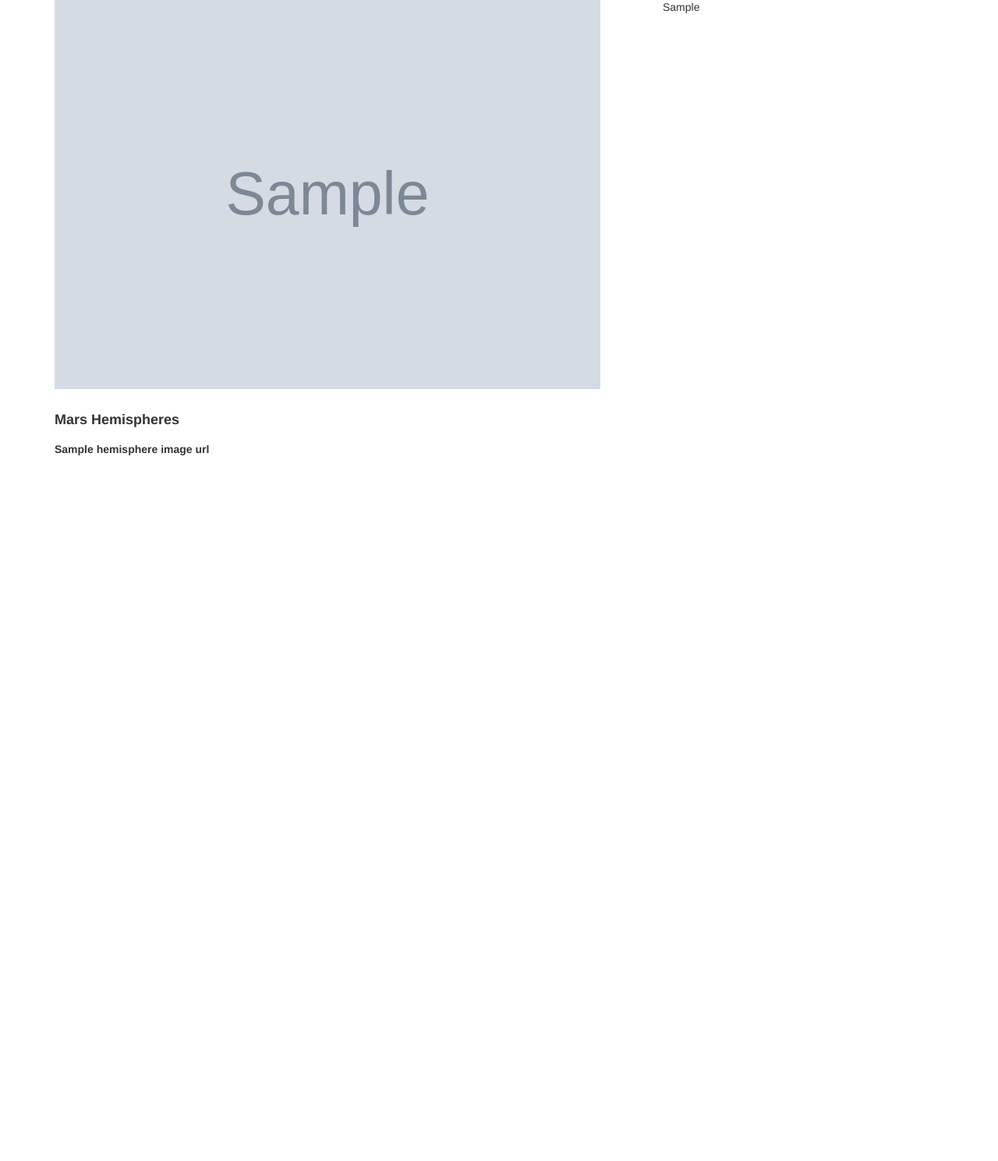
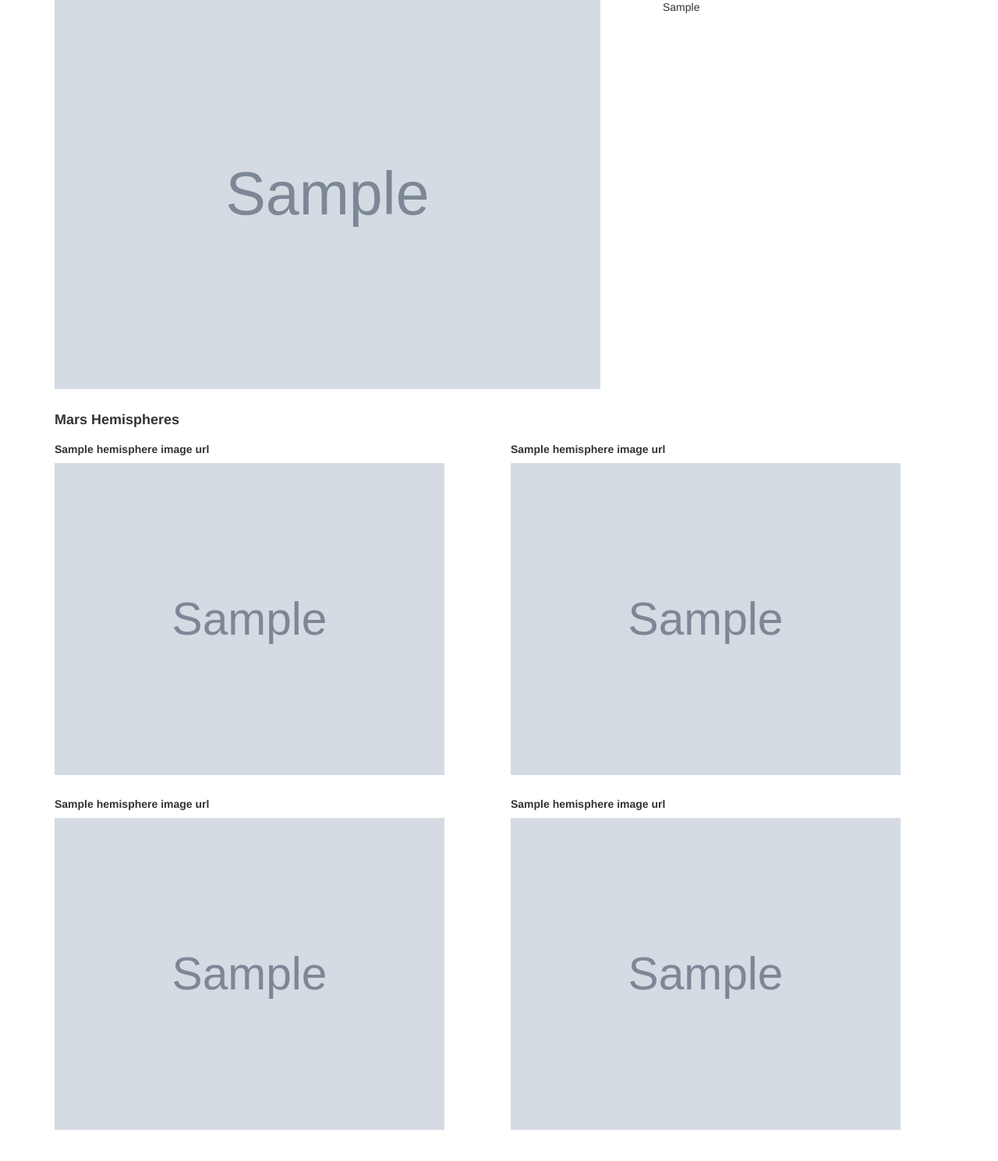
Before and after one commit to melodie1920/web-scraping-challenge, a Flask app: page / in a window 1280 px wide. Shown: the part 427-1916 px from the top of the page at 78% size. Before the commit the page ends 1011 px from the top, so only its background shows below. Run offline with Flask 2, Linux system fonts and the light colour scheme; grey boxes marked "Sample" are stand-in pictures; a database or web service that is not in the repository returns one stand-in record (values such as "Sample title"); some libraries are stand-ins or nearby versions.

Commit message:
screenshots of application and changes to index file

```diff
--- a/Missions_to_Mars/templates/index.html
+++ b/Missions_to_Mars/templates/index.html
@@ -57,9 +57,31 @@
     <div class="row">
       <div class="col-lg-6">
         <h5>{{ mars.hemisphere_image_urls[0]['title']}}</h5>
+        <img src="{{ mars.hemisphere_image_urls[0]['img_url']}}" alt="Cereberus Hemisphere" width=500px height=400px>
+      </div>
 
+      <div class="col-lg-6">
+        <h5>{{ mars.hemisphere_image_urls[1]['title']}}</h5>
+        <img src="{{ mars.hemisphere_image_urls[1]['img_url']}}" alt="Schiaparelli Hemisphere" width=500px height=400px>
       </div>
     </div>
+
+    <br>
+
+    <div class="row">
+      <div class="col-lg-6">
+        <h5>{{ mars.hemisphere_image_urls[2]['title']}}</h5>
+        <img src="{{ mars.hemisphere_image_urls[2]['img_url']}}" alt="Cereberus Hemisphere" width=500px height=400px>
+      </div>
+
+      <div class="col-lg-6">
+        <h5>{{ mars.hemisphere_image_urls[3]['title']}}</h5>
+        <img src="{{ mars.hemisphere_image_urls[3]['img_url']}}" alt="Schiaparelli Hemisphere" width=500px height=400px>
+      </div>
+    </div>
+
+    <br>
+    <br>
 
 </body>
 
```
Also changed, not shown: Missions_to_Mars/images/application_screenshot_1.png (added), Missions_to_Mars/images/application_screenshot_2.png (added).
